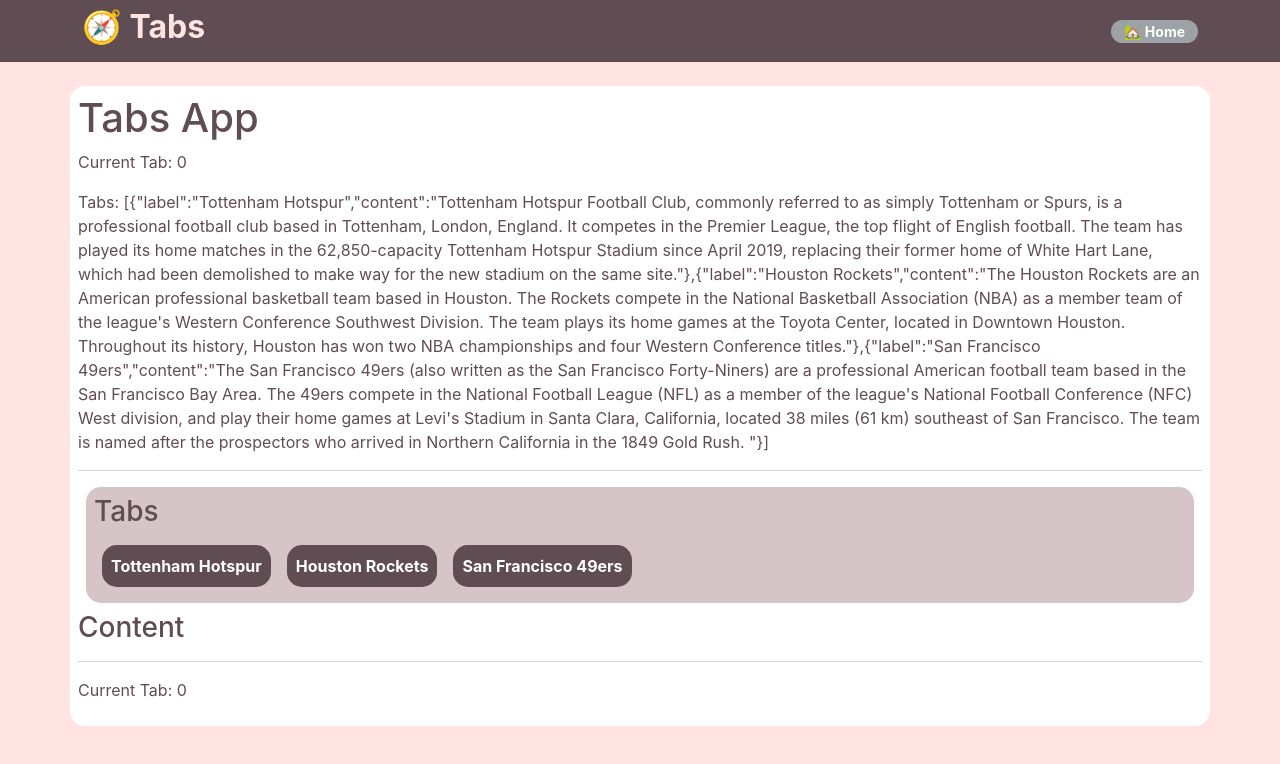
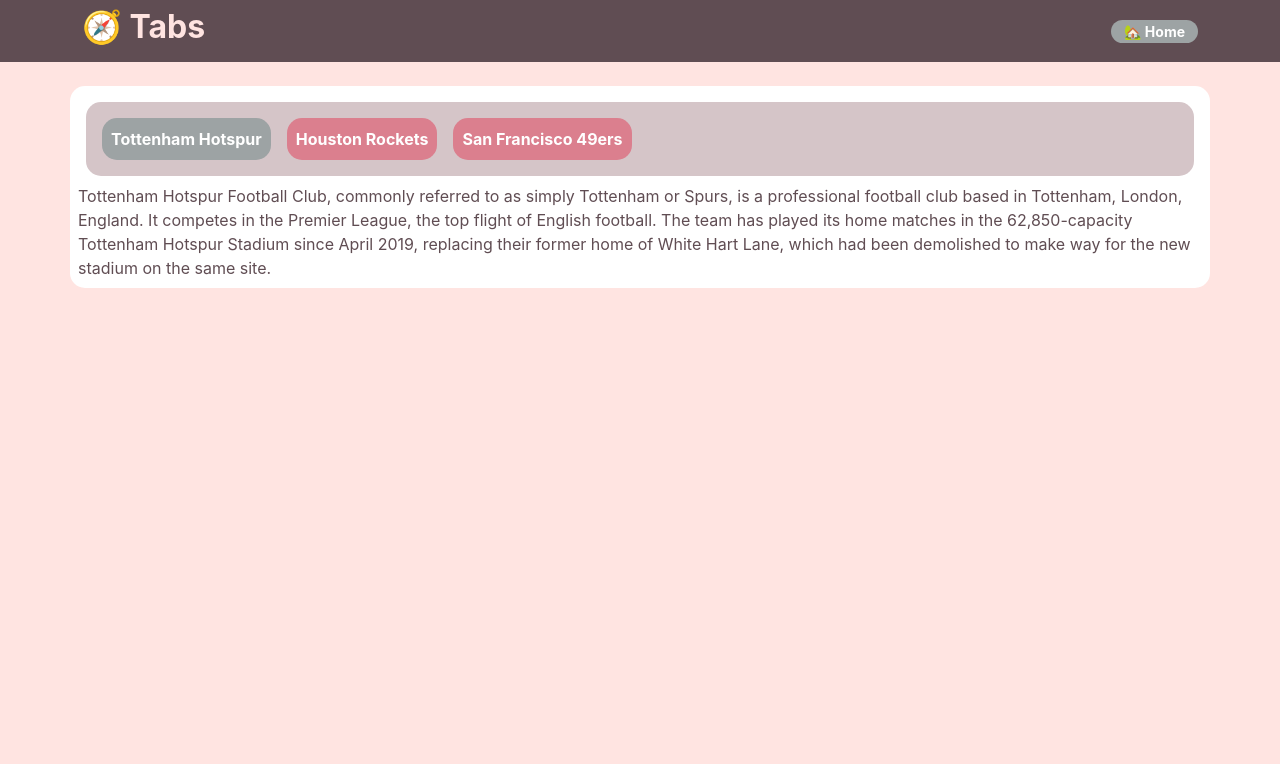
Before and after one commit to vircabading/MERN-React-FunctionalComponents-Tabs-2307, a React (Create React App) app: page / in a window 1280 px wide. Shown: the top 764 px of the page. Built offline with nearby package versions, Linux system fonts and the light colour scheme.

Commit message:
implement tab change color if is current active tab

```diff
--- a/src/App.css
+++ b/src/App.css
@@ -23,6 +23,14 @@
   background-color: #9DA3A4;
 }
 
+.bg-tab-button {
+  background-color: #DB7F8E;
+}
+
+.bg-highlight-button {
+  background-color: #9DA3A4;
+}
+
 .bg-light-color {
   background-color: #D5C5C8;
 }
--- a/src/App.js
+++ b/src/App.js
@@ -37,10 +37,6 @@
     <main>
       <NavBarView />
       <div className='container mt-4 p-2 bg-white text-dark-color  round'>
-        <h1 >Tabs App</h1>
-        <p>Current Tab: {JSON.stringify(currentTab)}</p>
-        <p>Tabs: {JSON.stringify(tabs)}</p>
-        <hr />
         {/* **** Tab View ************ */}
         <TabView  currentTab= { currentTab }
                   tabs= { tabs }
--- a/src/components/ContentView.jsx
+++ b/src/components/ContentView.jsx
@@ -6,9 +6,13 @@
 
     return (
         <div>
-            <h3>Content</h3>
-            <hr />
-            <p>Current Tab: {JSON.stringify(currentTab)}</p>
+            {
+                tabs.map((tab,i) =>
+                    (i === currentTab) ?
+                        <div>{tab.content}</div> :
+                        <div></div>
+                )
+            }
         </div>
     )
 }
--- a/src/components/TabView.jsx
+++ b/src/components/TabView.jsx
@@ -16,10 +16,15 @@
 
     return (
         <div className='bg-light-color m-2 p-2 round' >
-            <h3>Tabs</h3>
             {
                 tabs.map((tab, i) =>
-                    <button     className='btn bg-dark-color text-white m-2 p-2 round'
+                    (i === currentTab) ?
+                    <button     className='btn bg-highlight-button text-white m-2 p-2 round'
+                    onClick={ (e)=>setNewTab(e, i) }
+                    key={i} >
+                        <strong>{ tab.label }</strong>
+                    </button> :
+                    <button     className='btn bg-tab-button text-white m-2 p-2 round'
                                 onClick={ (e)=>setNewTab(e, i) }
                                 key={i} >
                         <strong>{ tab.label }</strong>
```
